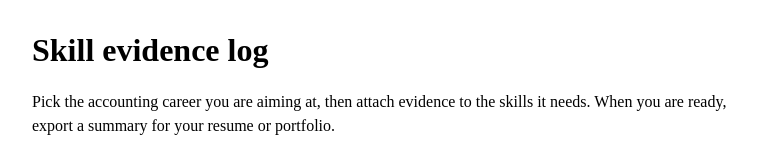
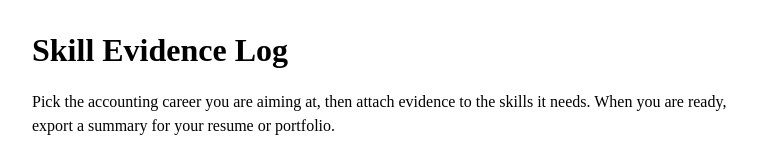
Before and after one commit to ReginaChoi/mgt3745-final-ReginaChoi, a website: page index.html in a window 1280 px wide. Shown: the top 154 px of the page, without its empty margins (256-1023 px from the left). Drawn offline with Linux system fonts and the light colour scheme; no server answers.

Commit message:
Title-case the page heading: Skill Evidence Log (user 3 feedback, docs/FEEDBACK.md)
Co-Authored-By: Claude Opus 5.5 <noreply@anthropic.com>

```diff
--- a/index.html
+++ b/index.html
@@ -3,7 +3,7 @@
 <head>
   <meta charset="utf-8">
   <meta name="viewport" content="width=device-width, initial-scale=1">
-  <title>Skill evidence log | MGT 3745</title>
+  <title>Skill Evidence Log | MGT 3745</title>
   <link rel="stylesheet" href="styles.css">
   <script src="app.js" defer></script>
   <meta property="og:image" content="https://bolt.new/static/og_default.png">
@@ -12,7 +12,7 @@
 </head>
 <body>
   <main>
-    <h1>Skill evidence log</h1>
+    <h1>Skill Evidence Log</h1>
     <p>Pick the accounting career you are aiming at, then attach evidence to the skills it needs. When you are ready, export a summary for your resume or portfolio.</p>
 
     <label for="path-select">Career path</label>
```
